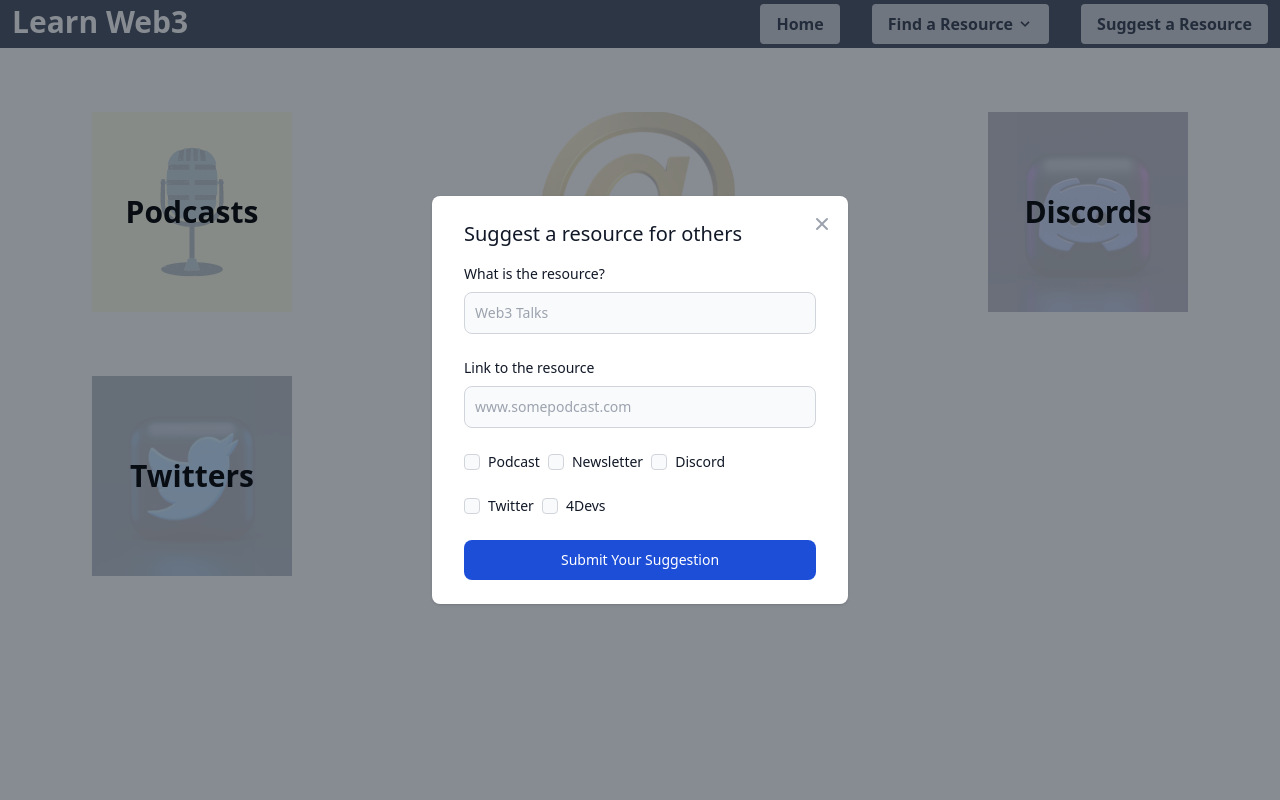
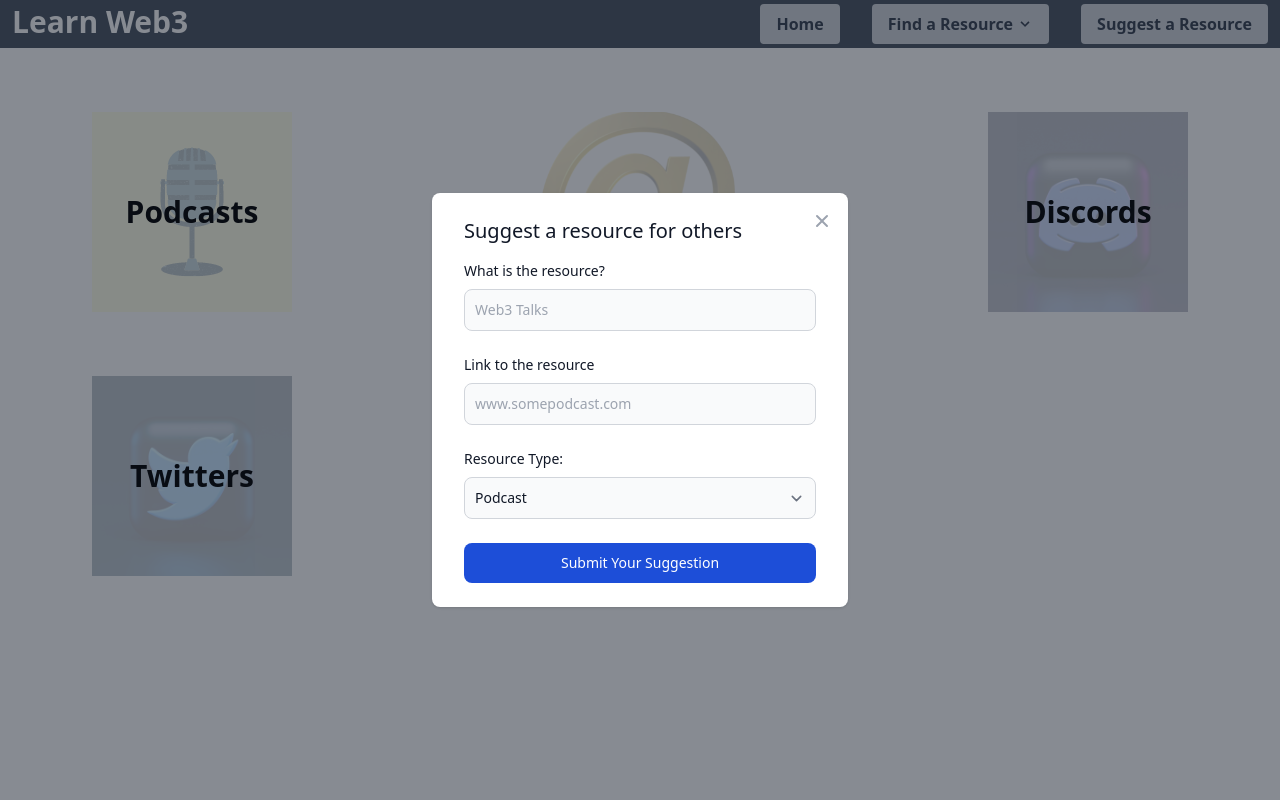
Before and after one commit to MSBivens/learn_web3, a Flask app: page / in a window 1280 px wide, after a click on "Suggest a Resource". Run offline with Flask 2, Linux system fonts and the light colour scheme; some libraries are stand-ins or nearby versions.

```diff
--- a/flask_app/templates/home.html
+++ b/flask_app/templates/home.html
@@ -55,35 +55,21 @@
                                             <label for="link" class="block mb-2 text-sm font-medium text-gray-900 dark:text-gray-300">Link to the resource</label>
                                             <input type="link" name="link" id="link" placeholder="www.somepodcast.com" class="bg-gray-50 border border-gray-300 text-gray-900 text-sm rounded-lg focus:ring-blue-500 focus:border-blue-500 block w-full p-2.5 dark:bg-gray-600 dark:border-gray-500 dark:placeholder-gray-400 dark:text-white" required="">
                                         </div>
-                                        <div class="flex justify-between">
-                                            <div class="flex items-start">
-                                                <div class="flex items-center h-5">
-                                                    <input id="type" type="checkbox" value="" class="w-4 h-4 bg-gray-50 rounded border border-gray-300 focus:ring-3 focus:ring-blue-300 dark:bg-gray-600 dark:border-gray-500 dark:focus:ring-blue-600 dark:ring-offset-gray-800" required="">
-                                                </div>
-                                                <label for="podcast" class="ml-2 text-sm font-medium text-gray-900 dark:text-gray-300">Podcast</label>
-                                                <div class="flex items-center h-5">
-                                                    <input id="type" type="checkbox" value="" class="ml-2 w-4 h-4 bg-gray-50 rounded border border-gray-300 focus:ring-3 focus:ring-blue-300 dark:bg-gray-600 dark:border-gray-500 dark:focus:ring-blue-600 dark:ring-offset-gray-800" required="">
-                                                </div>
-                                                <label for="newsletter" class="ml-2 text-sm font-medium text-gray-900 dark:text-gray-300">Newsletter</label>
-                                                <div class="flex items-center h-5">
-                                                    <input id="type" type="checkbox" value="" class="ml-2 w-4 h-4 bg-gray-50 rounded border border-gray-300 focus:ring-3 focus:ring-blue-300 dark:bg-gray-600 dark:border-gray-500 dark:focus:ring-blue-600 dark:ring-offset-gray-800" required="">
-                                                </div>
-                                                <label for="discord" class="ml-2 text-sm font-medium text-gray-900 dark:text-gray-300">Discord</label>
+                                        <div>
+                                            <label for="resource-type" class="block mb-2 text-sm font-medium text-gray-900 dark:text-gray-300">
+                                                Resource Type:
+                                            </label>
+                                            <div class="relative">
+                                                <select name="type" name="type" class="bg-gray-50 border border-gray-300 text-gray-900 text-sm rounded-lg focus:ring-blue-500 focus:border-blue-500 block w-full p-2.5 dark:bg-gray-600 dark:border-gray-500 dark:placeholder-gray-400 dark:text-white" id="resource-type">
+                                                    <option>Podcast</option>
+                                                    <option>Newsletter</option>
+                                                    <option>Discord</option>
+                                                    <option>Twitter</option>
+                                                    <option>Dev</option>
+                                                </select>
                                             </div>
                                         </div>
-                                        <div class="flex justify-between">
-                                            <div class="flex justify-between">
-                                                <div class="flex items-center h-5">
-                                                    <input id="type" type="checkbox" value="" class="w-4 h-4 bg-gray-50 rounded border border-gray-300 focus:ring-3 focus:ring-blue-300 dark:bg-gray-600 dark:border-gray-500 dark:focus:ring-blue-600 dark:ring-offset-gray-800" required="">
-                                                </div>
-                                                <label for="twitter" class="ml-2 text-sm font-medium text-gray-900 dark:text-gray-300">Twitter</label>
-                                                <div class="flex items-center h-5">
-                                                    <input id="type" type="checkbox" value="" class="ml-2 w-4 h-4 bg-gray-50 rounded border border-gray-300 focus:ring-3 focus:ring-blue-300 dark:bg-gray-600 dark:border-gray-500 dark:focus:ring-blue-600 dark:ring-offset-gray-800" required="">
-                                                </div>
-                                                <label for="4devs" class="ml-2 text-sm font-medium text-gray-900 dark:text-gray-300">4Devs</label>
-                                            </div>
-                                        </div>
-                                            <button type="submit" class="w-full text-white bg-blue-700 hover:bg-blue-800 focus:ring-4 focus:outline-none focus:ring-blue-300 font-medium rounded-lg text-sm px-5 py-2.5 text-center dark:bg-blue-600 dark:hover:bg-blue-700 dark:focus:ring-blue-800">
+                                            <button type="submit" value="" class="w-full text-white bg-blue-700 hover:bg-blue-800 focus:ring-4 focus:outline-none focus:ring-blue-300 font-medium rounded-lg text-sm px-5 py-2.5 text-center dark:bg-blue-600 dark:hover:bg-blue-700 dark:focus:ring-blue-800">
                                                 Submit Your Suggestion
                                             </button>
                                     </form>
```
